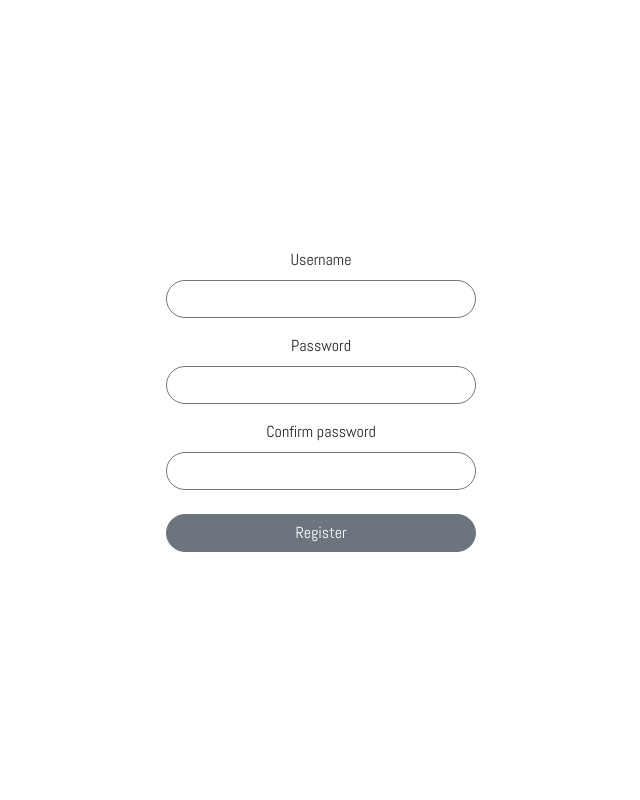
After one commit to logyshka/messanger, a Django app: template templates/users/register.html in a window 1280 px wide. The commit adds this page. Shown: the whole page, without its empty margins (319-959 px from the left). Run offline with Django 5.2, Linux system fonts and the light colour scheme; the template is opened without the code that fills it, so the values that code supplies are empty.

Commit message:
Adding register and login functionality

```diff
--- /dev/null
+++ b/static/css/styles.css
@@ -0,0 +1,3 @@
+* {
+    font-family: 'Abel', serif;
+}
--- a/templates/base.html
+++ b/templates/base.html
@@ -6,14 +6,15 @@
     <meta name="viewport" content="width=device-width, initial-scale=1.0">
     <meta name="csrf-token" content="{{ csrf_token }}">
     <title>Django + HTMX + Alpine.js</title>
-    <!-- Подключаем HTMX -->
     <script src="{% static 'js/htmx.js' %}"></script>
-    <!-- Подключаем Alpine.js -->
     <script defer src="{% static 'js/alpine.js' %}"></script>
-    <!-- CSRF для HTMX-запросов -->
-    <link href="{% static 'css/bootstrap.css' %}" rel="stylesheet">
+    <link href="https://cdn.jsdelivr.net/npm/bootstrap@5.3.5/dist/css/bootstrap.min.css" rel="stylesheet"
+          integrity="sha384-SgOJa3DmI69IUzQ2PVdRZhwQ+dy64/BUtbMJw1MZ8t5HZApcHrRKUc4W0kG879m7" crossorigin="anonymous">
+    <link href="{% static 'css/styles.css' %}">
+    <link href='https://fonts.googleapis.com/css?family=Abel' rel='stylesheet'>
+
 </head>
-<body hx-headers='{"X-CSRFToken": "{{ csrf_token }}"}'>
+<body class="w-100 h-100 m-0 p-0" hx-headers='{"X-CSRFToken": "{{ csrf_token }}"}' style="font-family: 'Abel', serif;">
 {% block content %}{% endblock %}
 </body>
 </html>
--- /dev/null
+++ b/templates/users/register.html
@@ -0,0 +1,24 @@
+{% extends 'base.html' %}
+
+{% block content %}
+<div class="container-fluid p-0 m-0">
+    <div class="d-flex justify-content-center align-items-center" style="min-height: 100vh;">
+        <form class="w-100" style="max-width: 310px;" method="post">
+            {% csrf_token %}
+            <div class="mb-3">
+                <label for="username" class="form-label w-100 text-center">Username</label>
+                <input type="text" class="form-control rounded-pill border-secondary" id="username" name="username" required>
+            </div>
+            <div class="mb-3">
+                <label for="password1" class="form-label w-100 text-center">Password</label>
+                <input type="password" class="form-control rounded-pill border-secondary" id="password1" name="password1" required>
+            </div>
+            <div class="mb-4">
+                <label for="password2" class="form-label w-100 text-center">Confirm password</label>
+                <input type="password" class="form-control rounded-pill border-secondary" id="password2" name="password2" required>
+            </div>
+            <button type="submit" class="btn btn-secondary w-100 rounded-pill">Register</button>
+        </form>
+    </div>
+</div>
+{% endblock %}
--- a/templates/users/singin.html
+++ /dev/null
@@ -1,4 +0,0 @@
-{% extends 'base.html' %}
-
-{% block content %}
-{% endblock %}
--- a/users/models.py
+++ b/users/models.py
@@ -1,4 +1,5 @@
 from django.contrib.auth.base_user import AbstractBaseUser
+from django.contrib.auth.models import UserManager
 from django.db import models
 from django.utils.translation import gettext_lazy as _
 
@@ -19,3 +20,6 @@ class User(AbstractBaseUser):
             "unique": _("A user with that username already exists."),
         },
     )
+    USERNAME_FIELD = "username"
+
+    objects = UserManager()
--- a/users/urls.py
+++ b/users/urls.py
@@ -3,5 +3,6 @@ from django.urls import path
 from . import views
 
 urlpatterns = [
-    path('singin/', views.index),
+    path('register/', views.UserRegisterView.as_view(), name='register'),
+    path('login/', views.UserLoginView.as_view(), name='login'),
 ]
```
Also changed, not shown: messanger/settings.py (+4 -3 lines), templates/users/login.html (added, +20 -0 lines), templates/users/singup.html (deleted, +0 -7 lines), users/forms.py (added, +15 -0 lines), users/views.py (+23 -5 lines), chats/migrations/__init__.py (added).
